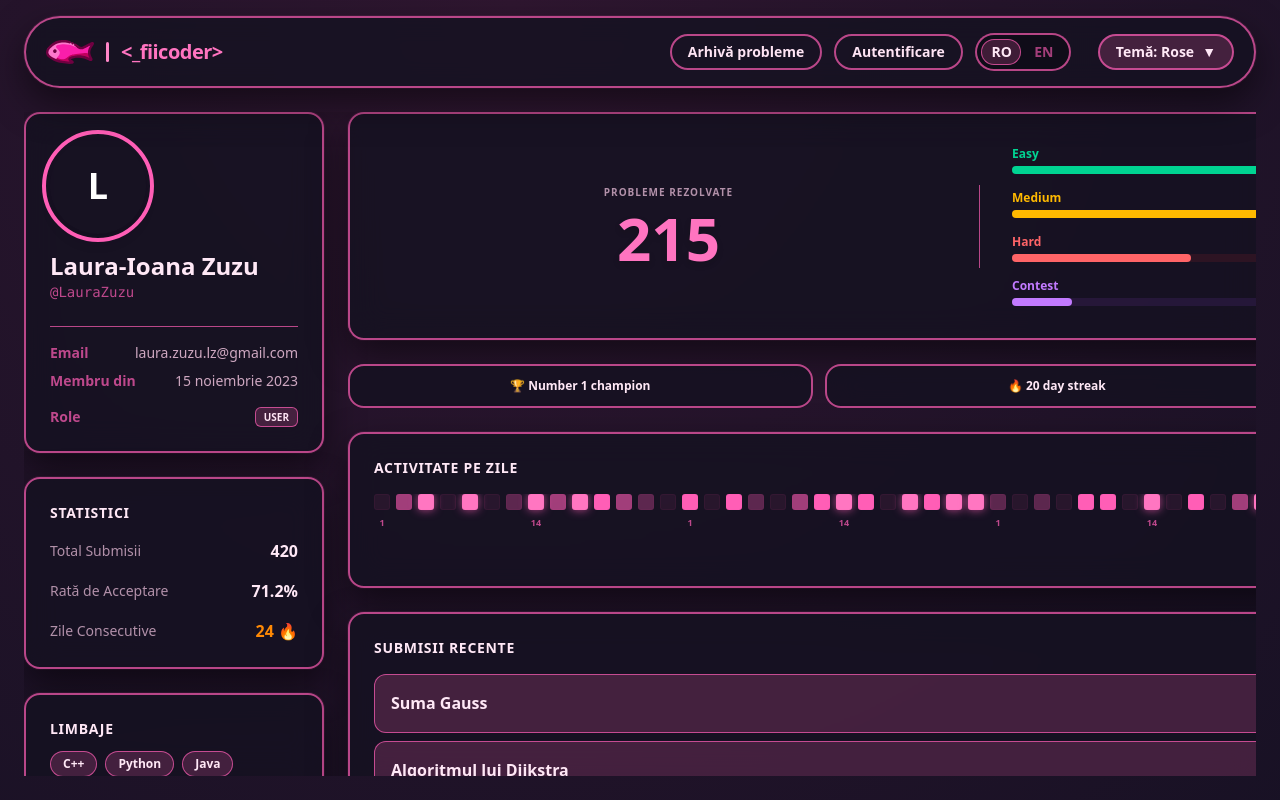
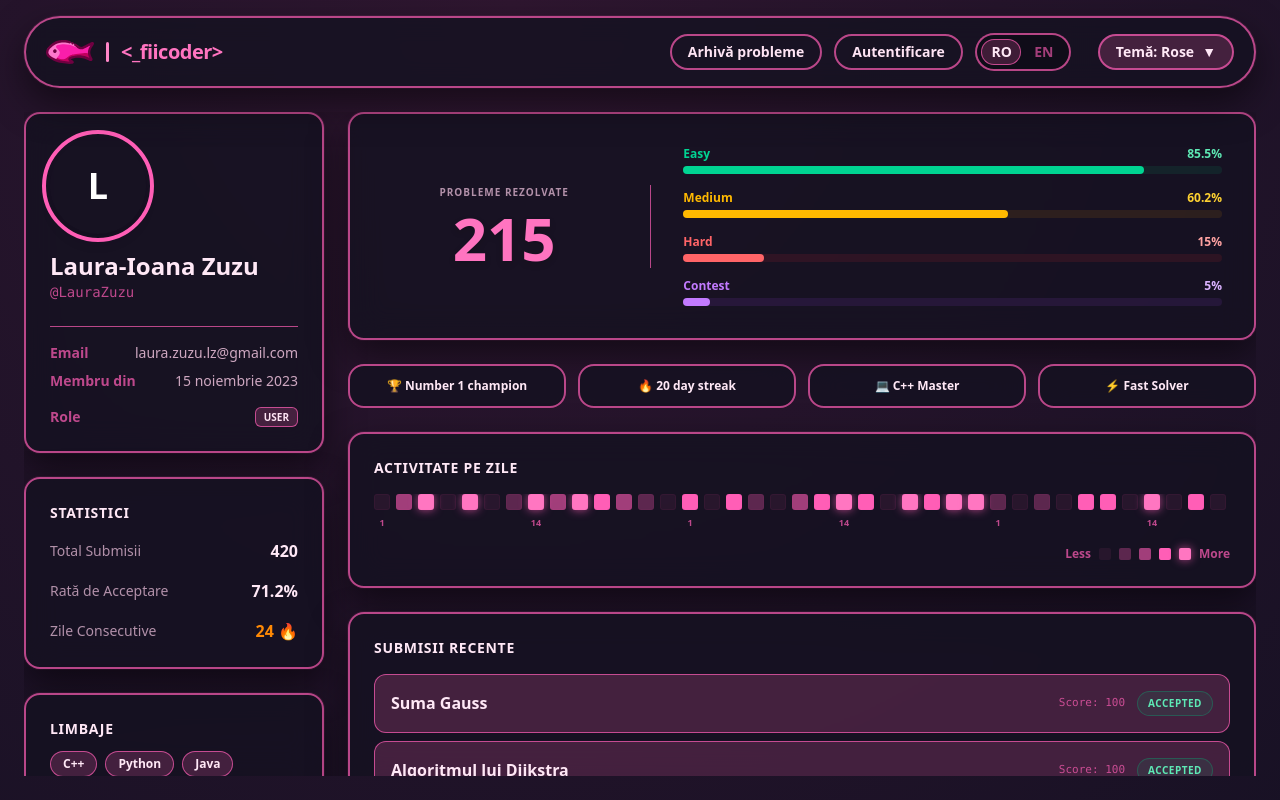
Before and after one commit to Proiect-A1/Frontend, a React (Vite) app in the folder fiicoder-frontend/: page /profile in a window 1280 px wide. Built offline with nearby package versions, Linux system fonts and the light colour scheme.

Commit message:
fixed sizing problem

```diff
--- a/fiicoder-frontend/src/pages/Profile.tsx
+++ b/fiicoder-frontend/src/pages/Profile.tsx
@@ -86,7 +86,8 @@ export default function Profile() {
 
         <div className="grid grid-cols-1 lg:grid-cols-[300px_1fr] gap-6">
 
-          <div className="flex flex-col gap-6">
+          {/* Adăugat min-w-0 aici */}
+          <div className="flex flex-col gap-6 min-w-0">
 
             {/* user info card */}
             <div className="p-6 rounded-2xl border-2 border-pink-500/30 theme-surface-card backdrop-blur-lg card-glow flex flex-col items-center lg:items-start text-center lg:text-left">
@@ -166,10 +167,11 @@ export default function Profile() {
 
           </div>
 
-          <div className="flex flex-col gap-6">
+          {/* Adăugat min-w-0 aici pe coloana din dreapta! */}
+          <div className="flex flex-col gap-6 min-w-0">
 
             {/* Solved Problems */}
-            <div className="p-6 md:p-8 rounded-2xl border-2 border-pink-500/30 theme-surface-card backdrop-blur-lg card-glow grid grid-cols-1 md:grid-cols-[1fr_2fr] gap-8 items-center">
+            <div className="p-6 md:p-8 rounded-2xl border-2 border-pink-500/30 theme-surface-card backdrop-blur-lg card-glow grid grid-cols-1 md:grid-cols-[1fr_2fr] gap-8 items-center min-w-0">
               <div className="flex flex-col items-center justify-center border-b md:border-b-0 md:border-r border-pink-500/20 pb-6 md:pb-0 md:pr-6">
                 <span className="text-[10px] uppercase tracking-widest text-pink-200/60 font-bold mb-2">{lang === "RO" ? "Probleme Rezolvate" : "Problems Solved"}</span>
                 <span className="text-6xl font-black text-pink-300 drop-shadow-md">{mockProfileData.problemsSolved}</span>
@@ -280,8 +282,8 @@ export default function Profile() {
 
                   return (
                     <div key={index} className="p-3 md:p-4 rounded-xl border border-pink-500/20 bg-pink-500/5 flex justify-between items-center transition-colors hover:bg-pink-500/10">
-                      <div>
-                        <Link to={`/problems`} className="text-sm md:text-base font-bold text-pink-100 hover:text-pink-300 hover:underline underline-offset-2 transition-colors line-clamp-1">
+                      <div className="min-w-0 pr-2"> {/* min-w-0 asigură că textul lung din titlul problemei nu rupe flexbox-ul */}
+                        <Link to={`/problems`} className="text-sm md:text-base font-bold text-pink-100 hover:text-pink-300 hover:underline underline-offset-2 transition-colors line-clamp-1 truncate block">
                           {problemName}
                         </Link>
                       </div>
```
